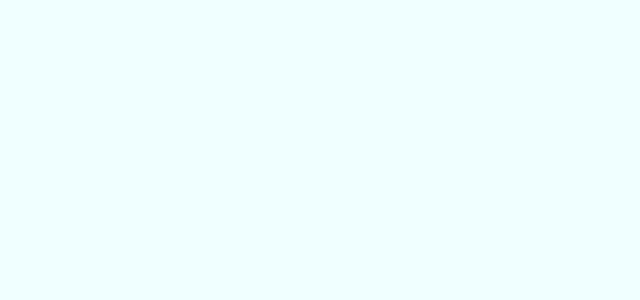
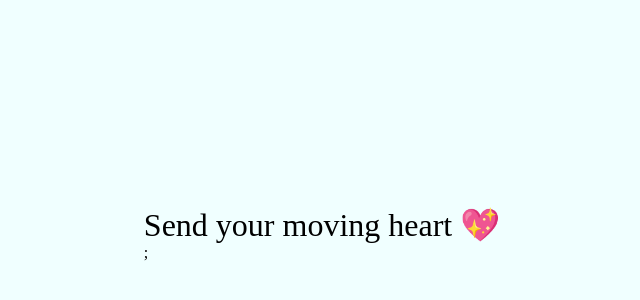
Before and after one commit to cubodado/Symh, a React (Create React App) app: page / in a window 1280 px wide. Shown: the part 166-466 px from the top of the page, without its empty margins (318-958 px from the left). Built offline with nearby package versions, Linux system fonts and the light colour scheme.

Commit message:
Create: LandingText component

```diff
--- a/src/App.js
+++ b/src/App.js
@@ -1,7 +1,12 @@
 import './App.css';
+import LandingText from './LandingPage/LandingText';
 
 function App() {
-  return <div className="wrapper"></div>;
+  return (
+    <div className="wrapper">
+      <LandingText />
+    </div>
+  );
 }
 
 export default App;
--- /dev/null
+++ b/src/LandingPage/LandingText.css
@@ -0,0 +1,3 @@
+#landing-text {
+  font-size: 2rem;
+}
--- /dev/null
+++ b/src/LandingPage/LandingText.js
@@ -0,0 +1,11 @@
+import './LandingText.css';
+
+const LandingText = () => {
+  return (
+    <div>
+      <p id="landing-text">Send your moving heart 💖</p>;
+    </div>
+  );
+};
+
+export default LandingText;
```
